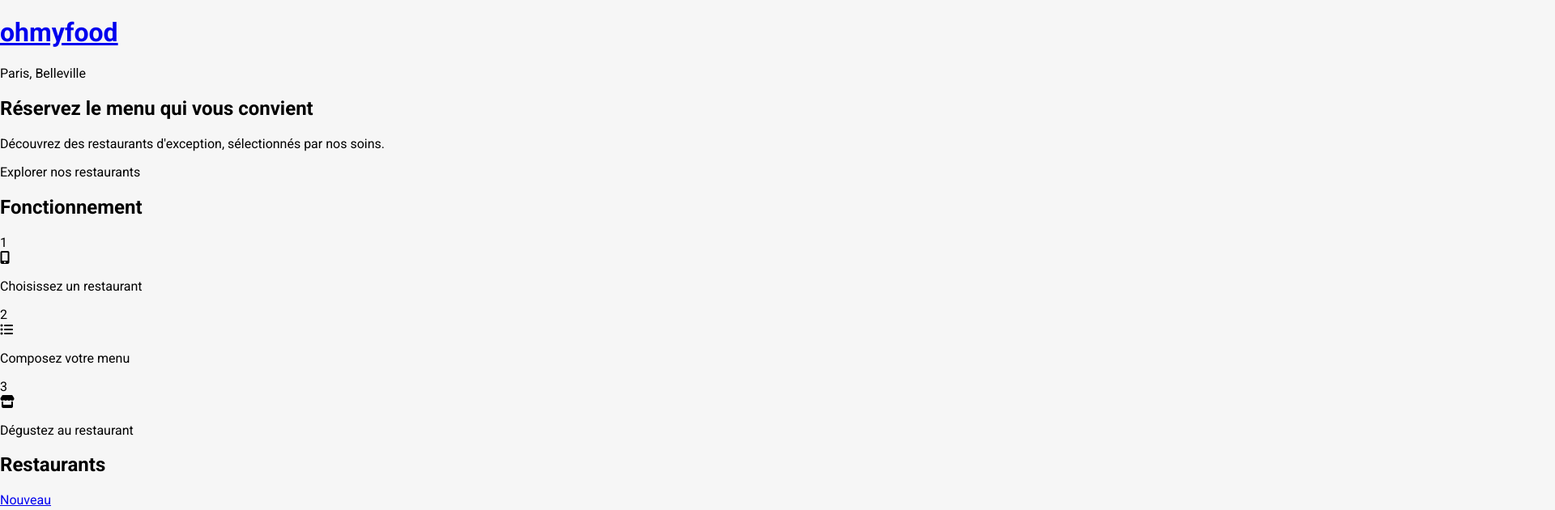
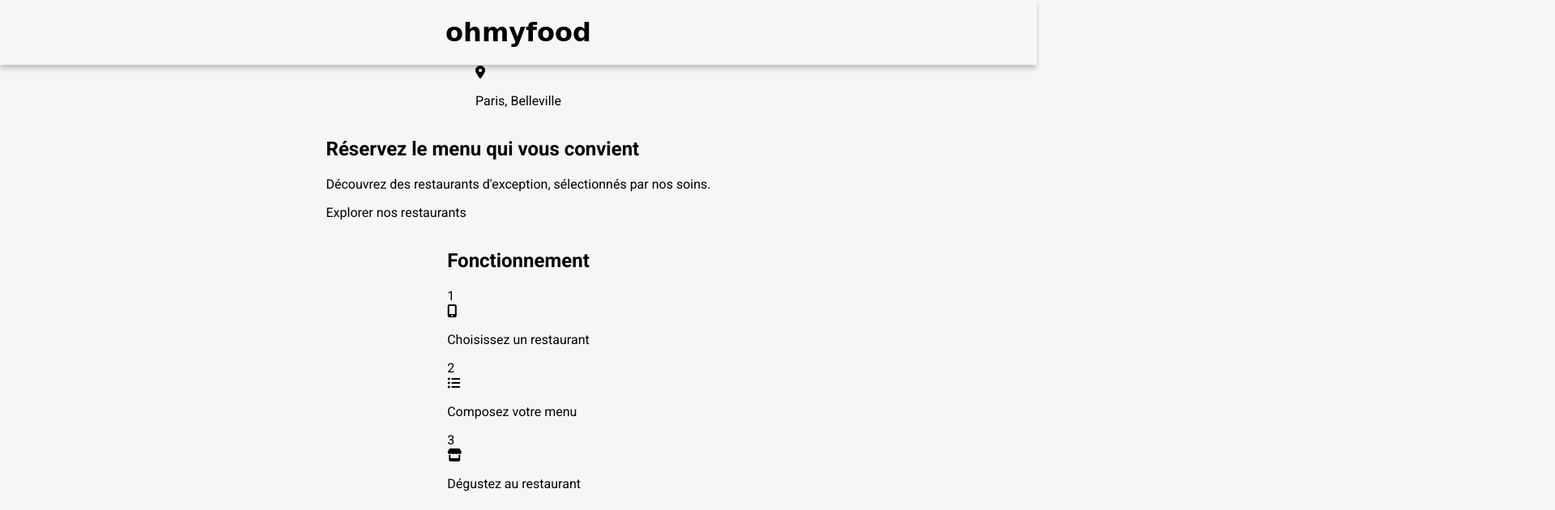
Before and after one commit to h3lt3r-sk3lt3r/P3-OCR-ohmyfood, a website: page index.html in a window 1280 px wide. Shown: the top 630 px of the page at 81% size, 1920 px wide, since content can reach past the window. Drawn offline with Linux system fonts and the light colour scheme; a web font is replaced by a local one.

Commit message:
Ajout CSS (header/variables/mixins/base/typo

```diff
--- a/index.html
+++ b/index.html
@@ -26,7 +26,7 @@ integrity="sha512-KfkfwYDsLkIlwQp6LFnl8zNdLGxu9YAA1QvwINks4PhcElQSvqcyVLLD9aMhXd
 
     <div class="location">
       <div class="location__icon">
-        <i class="FONT-AWESOME-ICON"></i>
+        <i class="fa-solid fa-location-dot"></i>
       </div>
       <div class="location__city">
         <p>Paris, Belleville</p>
--- /dev/null
+++ b/sass/Base/_base.scss
@@ -0,0 +1,11 @@
+.main {
+  margin: 0;
+  padding: 0;
+  @include flexbox-center;
+  flex-direction: column;
+}
+
+* a {
+  text-decoration: none;
+  color: white;
+}
--- /dev/null
+++ b/sass/Base/_typography.scss
@@ -0,0 +1,5 @@
+body {
+  font-family: 'Roboto', sans-serif;
+  margin: 0;
+  background: #f6f6f6;
+}
--- /dev/null
+++ b/sass/Layout/_header.scss
@@ -0,0 +1,12 @@
+.header {
+  box-shadow: 0px 5px 6px 0px rgba(0, 0, 0, 0.20);
+  position: relative;
+  @include flexbox-center();
+  height: 80px;
+  width: 100%;
+    &__logo {
+    font-family: 'Shrikhand', cursive;
+    margin: 0;
+    color: black;
+  }
+}
--- /dev/null
+++ b/sass/Utils/_mixins.scss
@@ -0,0 +1,12 @@
+@mixin flexbox-center {
+  display: flex;
+  justify-content: center;
+  align-items: center;
+}
+
+@mixin button-hover {
+  opacity: 0.8;
+  cursor: pointer;
+  transition: .3s;
+  box-shadow: 0px 0px 10px 0px rgba(0, 0, 0, 0.6);
+}
--- a/sass/Utils/_variables.scss
+++ b/sass/Utils/_variables.scss
@@ -1,9 +1,3 @@
 $color-primary: #9356DC;
 $color-secondary: #FF79DA;
 $color-tertiary: #99E2D0;
-
-body {
-  font-family: 'Roboto', sans-serif;
-  margin: 0;
-  background: #f6f6f6;
-}
--- a/sass/main.scss
+++ b/sass/main.scss
@@ -1,14 +1,14 @@
-@import "./utils/variables";
+@import "./Utils/variables";
 // @import "./utils/functions";
-// @import "./utils/mixins";
+@import "./Utils/mixins";
 // @import "./utils/extensions";
-// @import "./base/base";
-// @import "./base/typography";
+@import "./Base/base";
+@import "./Base/typography";
 // @import "./components/buttons";
-// @import "./layouts/header";
-// @import "./layouts/nav";
-// @import "./layouts/container";
-// @import "./layouts/form";
+@import "./Layout/header";
+// @import "./layout/nav";
+// @import "./layout/container";
+// @import "./layout/form";
 // @import "./pages/work";
 // @import "./pages/about";
 // @import "./pages/project";
```
Also changed, not shown: public/css/style.css, 1 other file.
